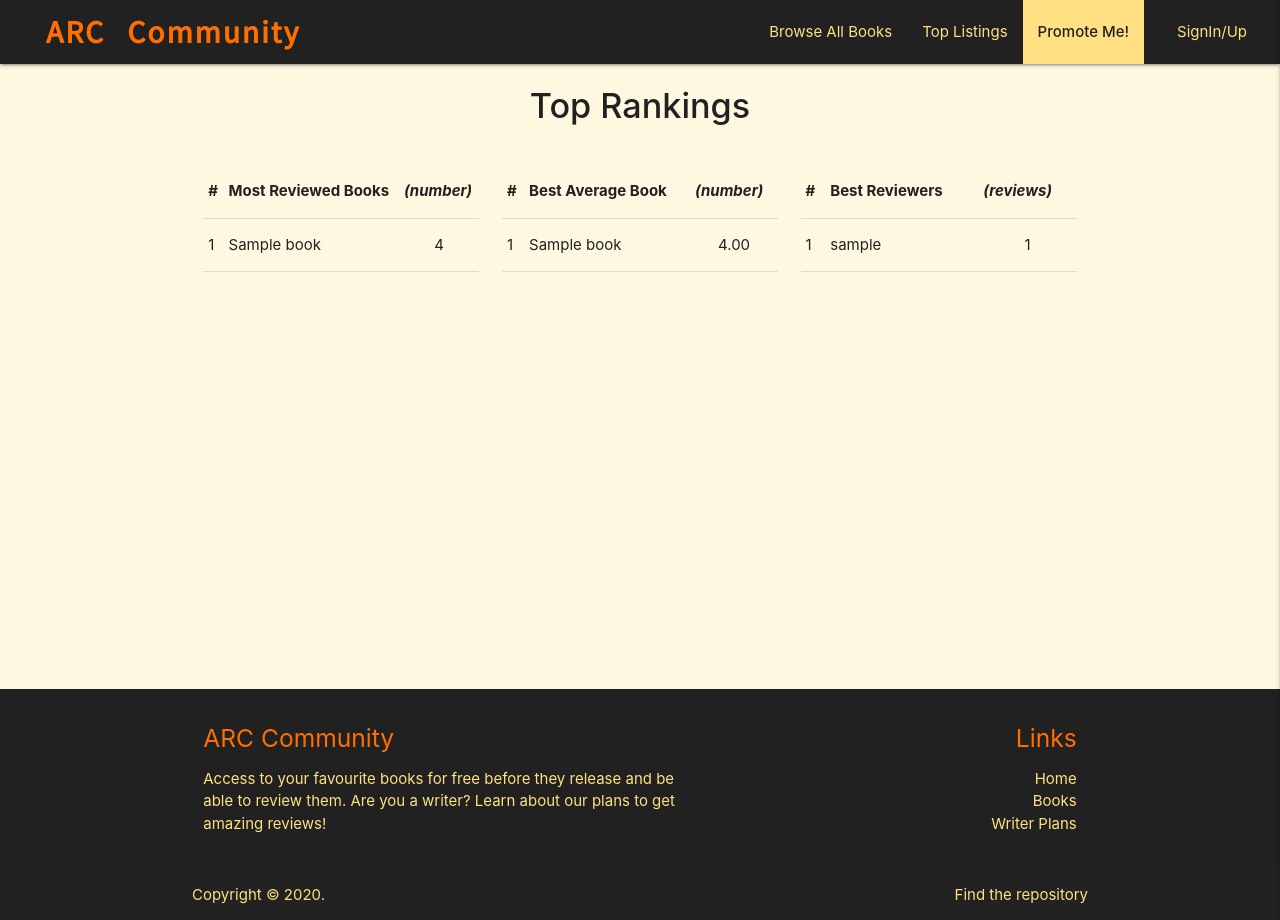
After one commit to CruzZFire/ARC_Django_MS4, a Django app: page /rankings/ in a window 1280 px wide. The commit adds this page. Run offline with Django 3.2, Linux system fonts and the light colour scheme; tables that the repository leaves empty hold one stand-in row (values such as "Sample post"); parts of the project's set-up code (start-up, migrations or seed data) failed here and were passed over; some libraries are stand-ins or nearby versions.

Commit message:
Added top rankings view, wired it

```diff
--- a/books/models.py
+++ b/books/models.py
@@ -12,12 +12,12 @@ class Book(models.Model):
     language_code = models.CharField(max_length=5, default="eng")
     average_rating = models.DecimalField(max_digits=3, decimal_places=2,
                                          null=True, blank=True)
-    ratings_count = models.IntegerField(null=True, blank=True)
-    ratings_1 = models.IntegerField(null=True, blank=True)
-    ratings_2 = models.IntegerField(null=True, blank=True)
-    ratings_3 = models.IntegerField(null=True, blank=True)
-    ratings_4 = models.IntegerField(null=True, blank=True)
-    ratings_5 = models.IntegerField(null=True, blank=True)
+    ratings_count = models.IntegerField(default=0)
+    ratings_1 = models.IntegerField(default=0)
+    ratings_2 = models.IntegerField(default=0)
+    ratings_3 = models.IntegerField(default=0)
+    ratings_4 = models.IntegerField(default=0)
+    ratings_5 = models.IntegerField(default=0)
     image_url = models.URLField(max_length=1024, null=True, blank=True)
     promoted = models.BooleanField(default=False)
     v_promoted = models.BooleanField(default=False)
--- /dev/null
+++ b/home/templates/home/rankings.html
@@ -0,0 +1,79 @@
+{% extends "base.html" %}
+{% load static %}
+
+{% block content %}
+<div class="container grey-text text-darken-4">
+    <!-- Title -->
+    <div class="row mb-0">
+        <div class="col s12 center">
+            <h4><strong>Top Rankings</strong></h4>
+        </div>
+    </div>
+    <!-- Ranks Display -->
+    <div class="row mb-0 pb-3">
+		<div class="col s12 l4 mt-3">
+			<!-- Book Reviews -->
+			<table>
+				<tr>
+					<th>#</th>
+					<th>Most Reviewed Books</th>
+					<th><em>(number)</em></th>
+				</tr>
+				{% for book in top_rw_book %}
+				<tr>
+					<td>{{ forloop.counter }}</td>
+					<td>
+						<a class="grey-text text-darken-4" href="{% url 'book_detail' book.book_id %}">
+							{{ book.title }}
+						</a>
+					</td>
+					<td class="center-align">{{ book.ratings_count }}</td>
+				</tr>
+				{% endfor %}
+			</table>
+		</div>
+		<div class="col s12 l4 mt-3">
+			<!-- Book Average -->
+			<table>
+				<tr>
+					<th>#</th>
+					<th>Best Average Book</th>
+					<th><em>(number)</em></th>
+				</tr>
+				{% for book in top_avg_book %}
+				<tr>
+					<td>{{ forloop.counter }}</td>
+					<td>
+						<a class="grey-text text-darken-4" href="{% url 'book_detail' book.book_id %}">
+							{{ book.title }}
+						</a>
+					</td>
+					<td class="center-align">{{ book.average_rating }}</td>
+				</tr>
+				{% endfor %}
+			</table>
+		</div>
+		<div class="col s12 l4 mt-3">
+			<!-- User Reviews -->
+			<table>
+				<tr>
+					<th>#</th>
+					<th>Best Reviewers</th>
+					<th><em>(reviews)</em></th>
+				</tr>
+				{% for profile in rw_user %}
+				<tr>
+					<td>{{ forloop.counter }}</td>
+					<td>
+						<a class="grey-text text-darken-4" href="{% url 'user_reviews' profile.user__username %}">
+							{{ profile.user__username }}
+						</a>
+					</td>
+					<td class="center-align">{{ profile.count }}</td>
+				</tr>
+				{% endfor %}
+			</table>
+		</div>
+    </div>
+</div>
+{% endblock %}
--- a/home/urls.py
+++ b/home/urls.py
@@ -3,4 +3,5 @@ from . import views
 
 urlpatterns = [
     path('', views.home, name='home'),
+    path('rankings/', views.rankings, name='rankings'),
 ]
--- a/home/views.py
+++ b/home/views.py
@@ -1,6 +1,8 @@
+from django.db.models import Count
 from django.shortcuts import render
 
 from books.models import Book
+from reviews.models import Review
 
 
 def home(request):
@@ -13,3 +15,23 @@ def home(request):
     }
 
     return render(request, 'home/index.html', context)
+
+
+def rankings(request):
+    """" A view for rankings page """
+
+    books = Book.objects.all()
+    top_rw_book = books.order_by('-ratings_count')[0:5]
+
+    top_avg_book = books.order_by('-average_rating')[0:5]
+
+    rw_user = Review.objects.values('user__username') \
+        .annotate(count=Count('user')).order_by('-count')[0:5]
+
+    context = {
+        "top_rw_book": top_rw_book,
+        "top_avg_book": top_avg_book,
+        "rw_user": rw_user,
+    }
+
+    return render(request, 'home/rankings.html', context)
--- a/profiles/templates/profiles/profile.html
+++ b/profiles/templates/profiles/profile.html
@@ -14,7 +14,6 @@
             <div class="row">
                 <p><strong>Username:</strong> {{ profile.user.username }}</p>
                 <p><strong>E-mail:</strong> {{ profile.user.email }}</p>
-                <p><strong>Top Reader:</strong> #{{ profile.read_rank }}</p>
                 <p><strong>Top Reviewer:</strong> #{{ profile.review_rank }}</p>
                 <a class="amber-text text-darken-4 edit-button" href="{% url 'edit_profile' user.username %}">
                     <em>Edit My Profile</em>
--- a/profiles/templates/profiles/user_books.html
+++ b/profiles/templates/profiles/user_books.html
@@ -43,10 +43,4 @@
         {% endfor %}
     </div>
 </div>
-<!-- JS inits and meter-bars -->
-<script type="text/javascript">
-    $(document).ready(function(){
-
-    });
-</script>
 {% endblock %}
--- a/profiles/views.py
+++ b/profiles/views.py
@@ -76,7 +76,7 @@ def update_profile(request, username):
             messages.error(request, 'Error Changing Avatar')
             return redirect(reverse('profile'))
 
-    return redirect(reverse('profiles/profile'))
+    return redirect(reverse('profile'))
 
 
 @login_required
--- a/templates/base.html
+++ b/templates/base.html
@@ -42,7 +42,7 @@
                         <a href="{% url 'all_books' %}" class="amber-text text-lighten-3">Browse All Books</a>
                     </li>
                     <li>
-                        <a href="" class="amber-text text-lighten-3">Top Listings</a>
+                        <a href="{% url 'rankings' %}" class="amber-text text-lighten-3">Top Listings</a>
                     </li>
                     <li class="amber lighten-3">
                         <a href="{% url 'subscriptions' %}" class="grey-text text-darken-4"><strong>Promote Me!</strong></a>
@@ -107,7 +107,7 @@
                 </a>
             </li>
             <li>
-                <a class="waves-effect grey-text text-darken-4" href="#!">
+                <a class="waves-effect grey-text text-darken-4" href="{% url 'rankings' %}">
                     Top Listings
                 </a>
             </li>
```
